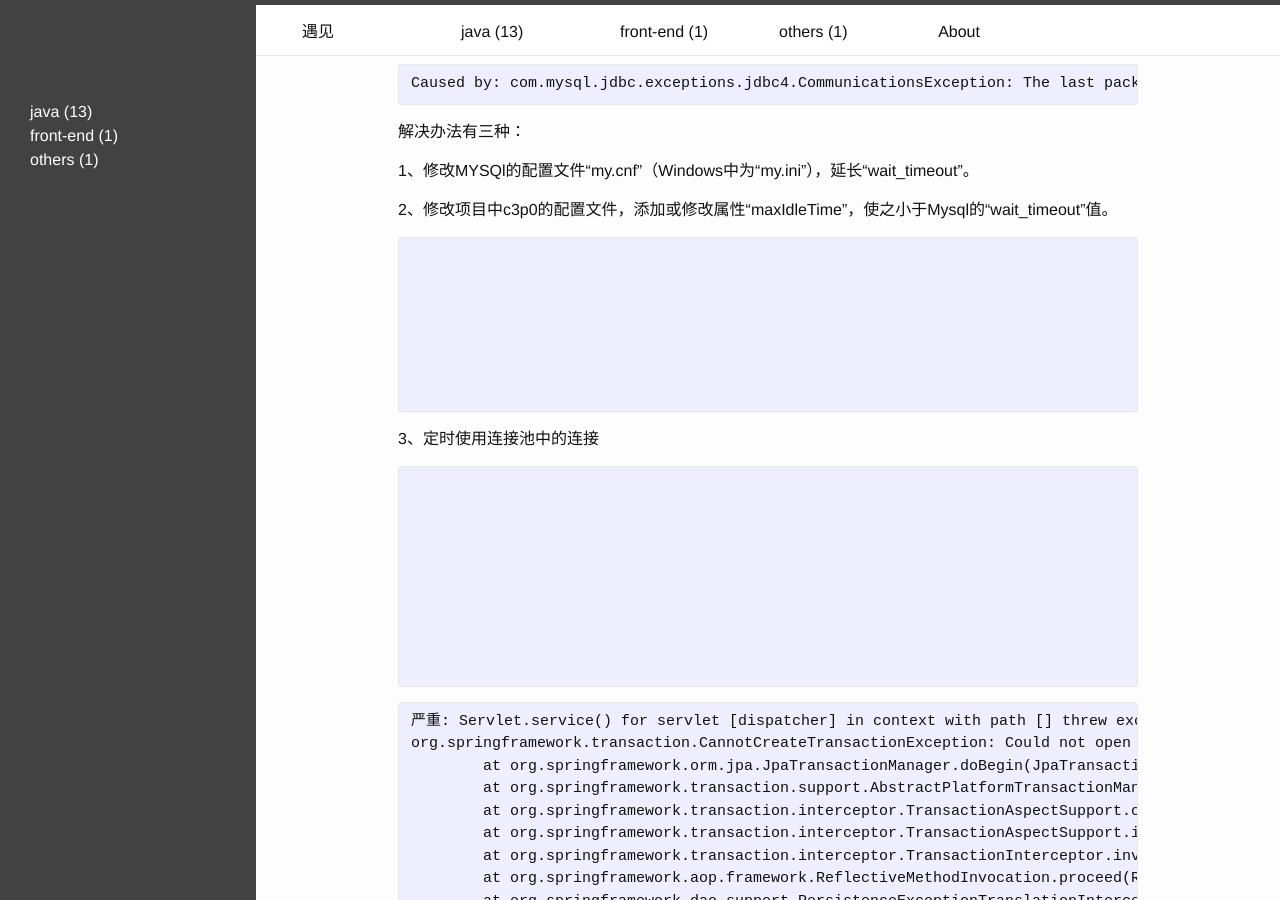
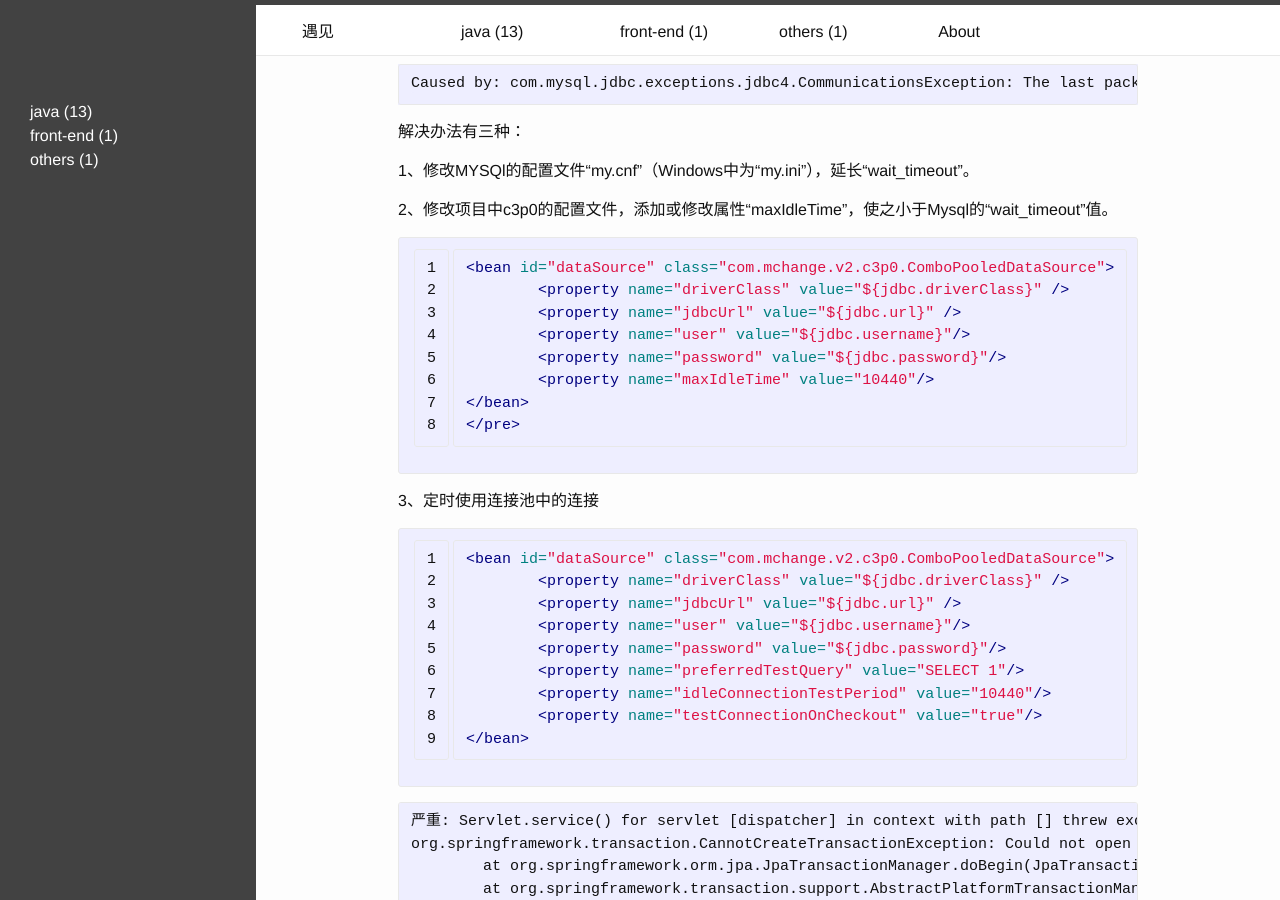
Before and after one commit to iyujian/iyujian.github.io, a Jekyll site: the page built from _posts/java/2015-01-19-c3p0-broken-pipe-when-wait-timeout.md, in a window 1280 px wide and 900 px high, scrolled down 221 px. Built offline with Jekyll 4.4.1, drawn with Linux system fonts in a browser that asks for light colours.

Commit message:
<pre> to highlight

```diff
--- a/_posts/java/2015-01-19-c3p0-broken-pipe-when-wait-timeout.md
+++ b/_posts/java/2015-01-19-c3p0-broken-pipe-when-wait-timeout.md
@@ -19,7 +19,7 @@ Caused by: com.mysql.jdbc.exceptions.jdbc4.CommunicationsException: The last pac
 
 2、修改项目中c3p0的配置文件，添加或修改属性“maxIdleTime”，使之小于Mysql的“wait_timeout”值。
 
-<pre>
+{% highlight xml linenos %}
 <bean id="dataSource" class="com.mchange.v2.c3p0.ComboPooledDataSource">
 	<property name="driverClass" value="${jdbc.driverClass}" />
 	<property name="jdbcUrl" value="${jdbc.url}" />
@@ -28,10 +28,11 @@ Caused by: com.mysql.jdbc.exceptions.jdbc4.CommunicationsException: The last pac
 	<property name="maxIdleTime" value="10440"/>
 </bean>
 </pre>
+{% endhighlight %}
 
 3、定时使用连接池中的连接
 
-<pre>
+{% highlight xml linenos %}
 <bean id="dataSource" class="com.mchange.v2.c3p0.ComboPooledDataSource">
 	<property name="driverClass" value="${jdbc.driverClass}" />
 	<property name="jdbcUrl" value="${jdbc.url}" />
@@ -41,7 +42,7 @@ Caused by: com.mysql.jdbc.exceptions.jdbc4.CommunicationsException: The last pac
 	<property name="idleConnectionTestPeriod" value="10440"/>
 	<property name="testConnectionOnCheckout" value="true"/>
 </bean>
-</pre>
+{% endhighlight %}
 
 <pre>
 严重: Servlet.service() for servlet [dispatcher] in context with path [] threw exception [Request processing failed; nested exception is java.lang.RuntimeException: org.springframework.transaction.CannotCreateTransactionException: Could not open JPA EntityManager for transaction; nested exception is javax.persistence.PersistenceException: org.hibernate.TransactionException: JDBC begin transaction failed:
```
